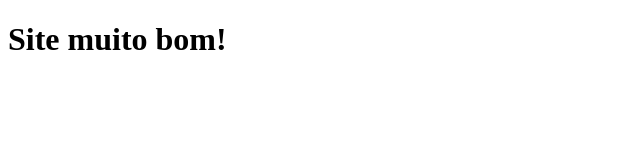
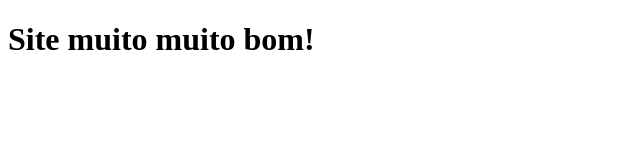
Before and after one commit to FranciscoGameiro2004/Myrep, a plain HTML site: page index.html in a window 1280 px wide. Shown: the whole page, without its empty margins (0-640 px from the left). Drawn offline with Linux system fonts and the light colour scheme.

Commit message:
change index.html

```diff
--- a/index.html
+++ b/index.html
@@ -1,3 +1,3 @@
 <!DOCTYPE html>
-<h1>Site muito bom! </h1>
+<h1>Site muito muito bom! </h1>
 </html>
```
